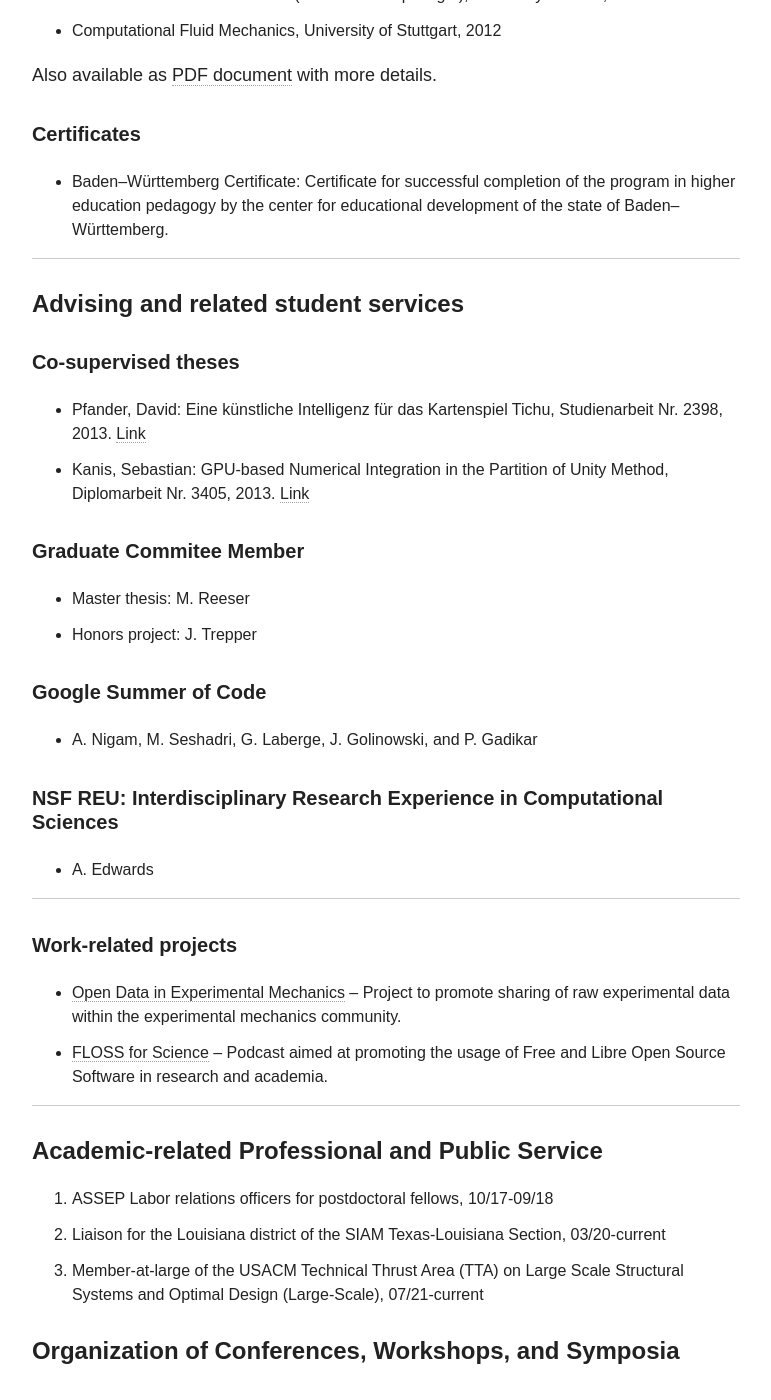
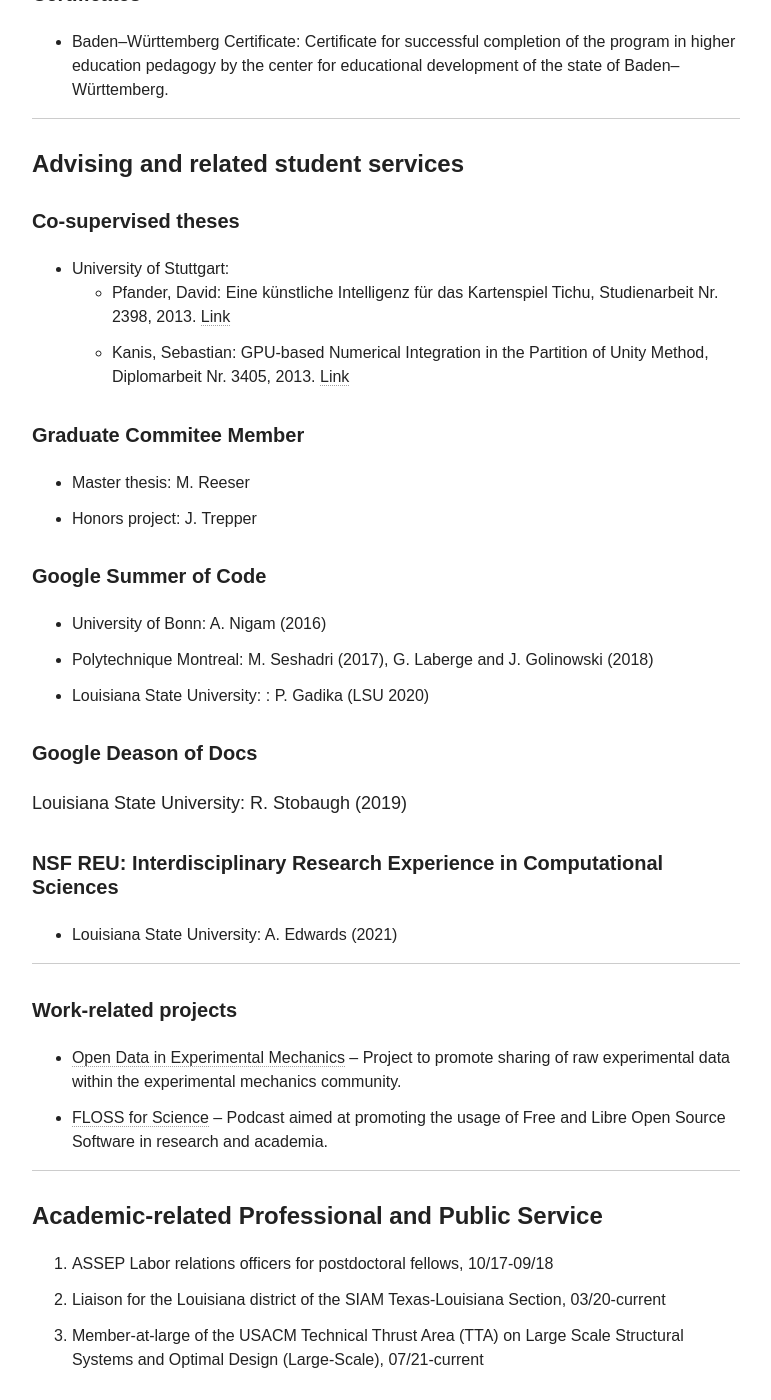
Before and after one commit to diehlpk/diehlpk.github.io, a Jekyll site: the page built from cv/index.md, in a window 1280 px wide and 1400 px high, scrolled down 9346 px. Shown: the whole window, without its empty margins (254-1025 px from the left). Built offline with Jekyll 4.4.1, drawn with Linux system fonts in a browser that asks for light colours; nearby versions of some CDN libraries; some web fonts are replaced.

Commit message:
Update CV

```diff
--- a/cv/index.md
+++ b/cv/index.md
@@ -57,6 +57,7 @@ Also available as [PDF document]({{ site.url }}/assets/grants.pdf).
 
 1. Topic editor (Computational fracture mechanics, Applied mathematics, C++, asynchronous and task-based programming), The Journal of Open Source Software
 2. Guest editor, Special issue: Peridynamics and its Current Progress, Computer Modeling in Engineering & Sciences (CMES)
+
 ---
 
 #### Research interests
@@ -251,8 +252,9 @@ Also available as [PDF document]({{ site.url }}/assets/courses.pdf) with more de
 
 ##### Co-supervised theses
 
-* Pfander, David: Eine künstliche Intelligenz für das Kartenspiel Tichu, Studienarbeit Nr. 2398, 2013. [Link](ftp://ftp.informatik.uni-stuttgart.de/pub/library/medoc.ustuttgart_fi/STUD-2398/STUD-2398.pdf)
-* Kanis, Sebastian: GPU-based Numerical Integration in the Partition of Unity Method, Diplomarbeit Nr. 3405, 2013. [Link](ftp://ftp.informatik.uni-stuttgart.de/pub/library/medoc.ustuttgart_fi/DIP-3405/DIP-3405.pdf)
+* University of Stuttgart:
+  * Pfander, David: Eine künstliche Intelligenz für das Kartenspiel Tichu, Studienarbeit Nr. 2398, 2013. [Link](ftp://ftp.informatik.uni-stuttgart.de/pub/library/medoc.ustuttgart_fi/STUD-2398/STUD-2398.pdf)
+  * Kanis, Sebastian: GPU-based Numerical Integration in the Partition of Unity Method, Diplomarbeit Nr. 3405, 2013. [Link](ftp://ftp.informatik.uni-stuttgart.de/pub/library/medoc.ustuttgart_fi/DIP-3405/DIP-3405.pdf)
 
 ##### Graduate Commitee Member
 
@@ -261,11 +263,17 @@ Also available as [PDF document]({{ site.url }}/assets/courses.pdf) with more de
 
 ##### Google Summer of Code
 
-* A. Nigam, M. Seshadri, G. Laberge, J. Golinowski, and P. Gadikar
+* University of Bonn: A. Nigam (2016)
+* Polytechnique Montreal: M. Seshadri (2017), G. Laberge and J. Golinowski (2018)
+* Louisiana State University: : P. Gadika (LSU 2020)
+
+##### Google Deason of Docs
+
+Louisiana State University: R. Stobaugh (2019)
 
 ##### NSF REU: Interdisciplinary Research Experience in Computational Sciences
 
-* A. Edwards
+* Louisiana State University: A. Edwards (2021)
 
 ---
 
```
